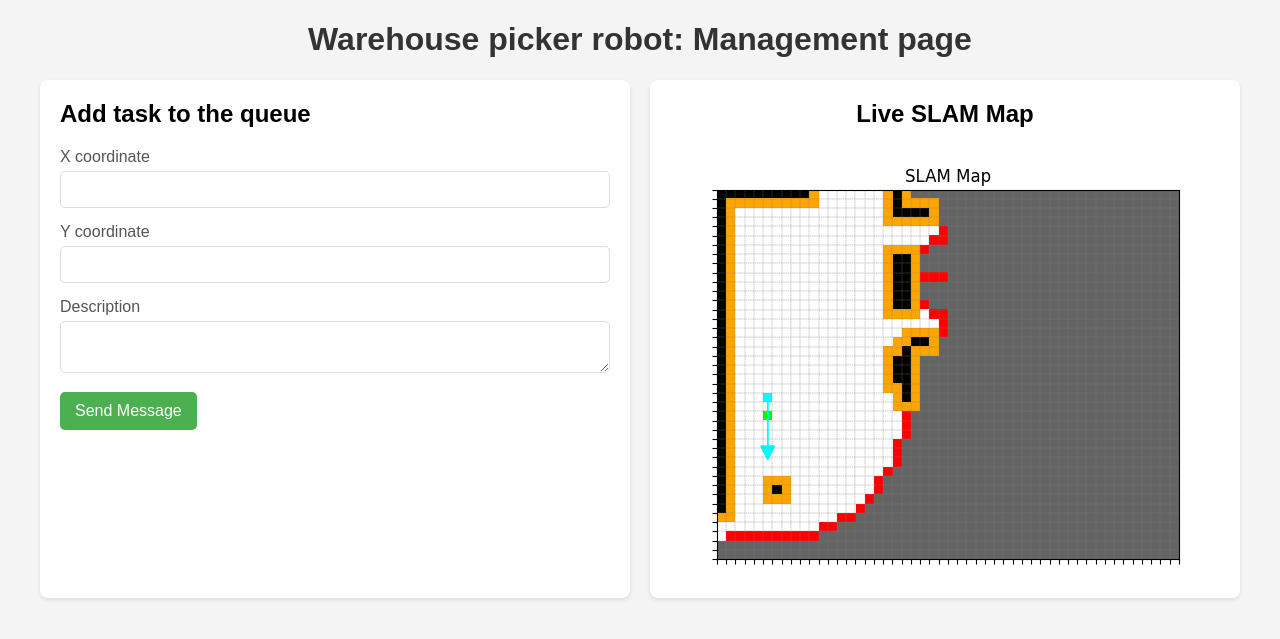
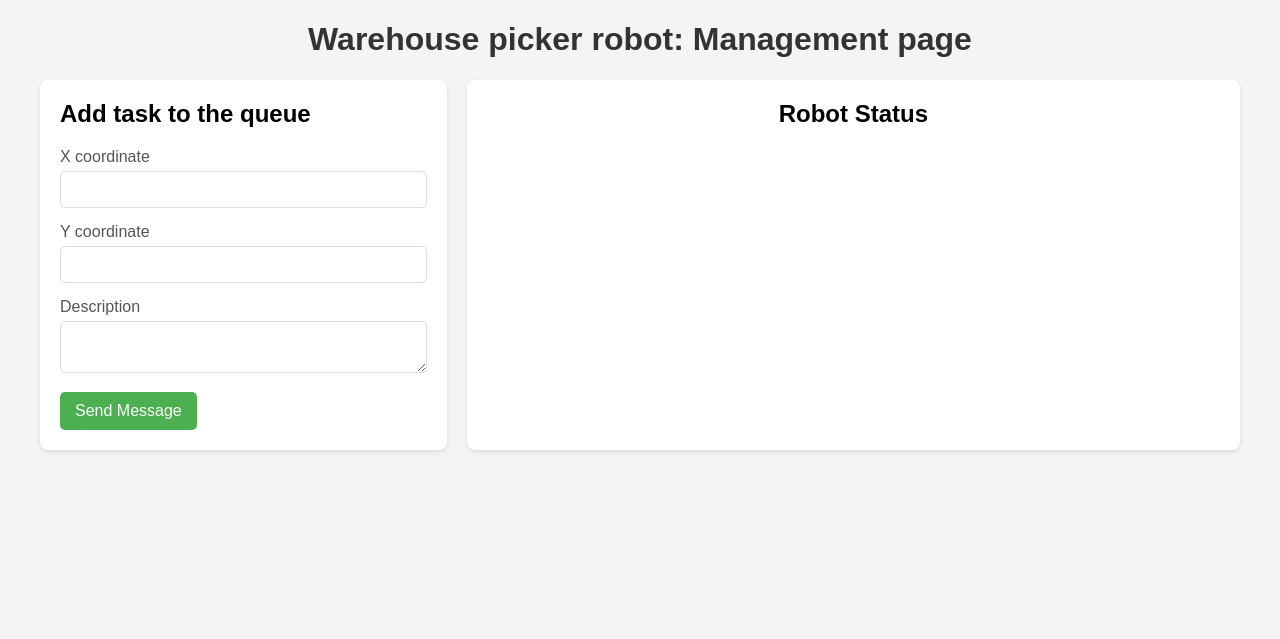
Before and after one commit to JenV-1848843/cyber_phisical_systems_picker_robot, a Flask app: page / in a window 1280 px wide. Shown: the top 639 px of the page. Run offline with Flask 3, Linux system fonts and the light colour scheme; data that the repository does not hold is empty.

Commit message:
Plot status and map online

```diff
--- a/controllers/assignment_controller/SLAM/mapping.py
+++ b/controllers/assignment_controller/SLAM/mapping.py
@@ -101,7 +101,7 @@ def update_map(pose, lidar, grid_map, obstacle_map, occupancy_map, init_map, rob
 
     rx, ry, rtheta = pose
     map_x, map_y = world_to_map(rx, ry)
-    max_range = 1.5  # LIDAR range cap
+    max_range = 2.0  # LIDAR range cap
 
     for i, distance in enumerate(ranges):
         if i < lidar_noise or i > len(ranges) - lidar_noise:
--- a/web/static/styles.css
+++ b/web/static/styles.css
@@ -12,7 +12,7 @@ h1 {
 }
 
 h2 {
-    margin-top:0;
+  margin-top: 0;
 }
 
 .container {
@@ -29,8 +29,8 @@ form {
   box-shadow: 0 2px 4px rgba(0, 0, 0, 0.1);
 }
 
-.map-container {
-    flex: 1;
+.update-container {
+  flex: 2;
   padding: 20px;
   background-color: #fff;
   border-radius: 8px;
@@ -44,7 +44,8 @@ label {
   color: #555;
 }
 
-input, textarea {
+input,
+textarea {
   width: 100%;
   padding: 10px;
   margin-bottom: 15px;
@@ -80,3 +81,23 @@ img {
   border-radius: 8px;
   margin-top: 10px;
 }
+
+.robot-info-block {
+  display: flex;
+  justify-content: space-between;
+  align-items: flex-start;
+  gap: 20px;
+}
+
+.robot-info {
+  flex: 1;
+  text-align: left;
+}
+
+.robot-info p {
+  text-align: left;
+}
+
+.robot-map {
+  max-width: 400px;
+}
--- a/web/templates/index.html
+++ b/web/templates/index.html
@@ -3,7 +3,8 @@
   <head>
     <meta charset="UTF-8" />
     <title>RabbitMQ Publisher</title>
-    <link rel="stylesheet" href="/static/styles.css">  </head>
+    <link rel="stylesheet" href="/static/styles.css" />
+  </head>
   <body>
     <h1>Warehouse picker robot: Management page</h1>
 
@@ -11,20 +12,39 @@
       <form method="post">
         <h2>Add task to the queue</h2>
         <label for="x_target">X coordinate</label>
-        <input type="number" id="x_target" name="x_target" min="-1000" max="1000" required />
+        <input
+          type="number"
+          id="x_target"
+          name="x_target"
+          min="-1000"
+          max="1000"
+          required
+        />
 
         <label for="y_target">Y coordinate</label>
-        <input type="number" id="y_target" name="y_target" min="-1000" max="1000" required />
+        <input
+          type="number"
+          id="y_target"
+          name="y_target"
+          min="-1000"
+          max="1000"
+          required
+        />
 
         <label for="description">Description</label>
-        <textarea id="description" name="description" rows="2" maxlength="128" required></textarea>
+        <textarea
+          id="description"
+          name="description"
+          rows="2"
+          maxlength="128"
+          required
+        ></textarea>
 
         <button type="submit">Send Message</button>
       </form>
 
-      <div class="map-container">
-        <h2>Live SLAM Map</h2>
-        <img id="slamMap" src="/static/map.png" alt="SLAM Map" />
+      <div class="update-container">
+        <h2>Robot Status</h2>
       </div>
     </div>
 
@@ -36,6 +56,50 @@
         const timestamp = new Date().getTime();
         mapImg.src = `/static/map.png?cache=` + timestamp;
       }, 500);
+
+      const eventSource = new EventSource("/stream");
+
+      eventSource.onmessage = function (event) {
+        const allRobots = JSON.parse(event.data);
+        const statusDiv = document.querySelector(".update-container");
+        statusDiv.innerHTML = "";
+
+        for (const robotId in allRobots) {
+          const robot = allRobots[robotId];
+          const status = robot.status;
+          const mapImg = robot.map_img;
+
+          const posWorld = status.position.world;
+          const posMap = status.position.map;
+          const endTarget = status.end_target;
+          const currentTarget = status.current_target;
+
+          let html = `
+          <h3>Status of robot: ${robotId}</h3>
+            <div class="robot-info-block">
+              <div class="robot-info">
+
+                <h4>Robot position:</h4>
+                <p>World: x: ${posWorld.x}, y: ${posWorld.y}, θ: ${posWorld.theta} | Map: (${posMap.x}, ${posMap.y})</p>
+
+                <h4>End target:</h4>
+                <p>World: x: ${endTarget.world.x}, y: ${endTarget.world.y} | Map: (${endTarget.map.x}, ${endTarget.map.y})</p>
+
+                <h4>Status:</h4>
+                <p>${status.status}</p>
+              </div>`;
+
+          if (mapImg) {
+            html += `
+              <div class="robot-map">
+                <img src="${mapImg}" alt="Map of ${robotId}"/>
+              </div>`;
+          }
+
+          html += "</div><hr/>";
+          statusDiv.innerHTML += html;
+        }
+      };
     </script>
   </body>
 </html>
--- a/web/webapp.py
+++ b/web/webapp.py
@@ -1,4 +1,4 @@
-from flask import Flask, render_template, request, jsonify
+from flask import Flask, render_template, request, jsonify, Response
 from flask_socketio import SocketIO, emit
 import threading
 import json
@@ -29,9 +29,10 @@ rabbitmq_host = 'localhost'
 rabbitmq_queue = 'task_queue'
 
 # Robot initialization settings
-ROBOT_IDS = {"Robot1": 1, "Robot2": 2}
-ROBOT_START_POSES = {"Robot1": [-1.5, 0.0, 0.0], "Robot2": [-1.5, 1.0, 0]}  # [x, y, theta]
-robot_index = 0
+ROBOT_IDS = {"Robot 1": 1, "Robot 2": 2, "Robot 3": 3}
+ROBOT_START_POSES = {"Robot 1": [-1.5, 0.0, 0.0], "Robot 2": [-1.5, 1.0, 0], "Robot 3": [-1.5, -1.0, 0]}  # [x, y, theta]
+status_dict = {}
+map_dict = {}
 lock = threading.Lock()
 
 # ──────────────────────────────────────────────────────────────
@@ -57,7 +58,38 @@ def initialize_robot(name):
 def handle_status_update(data):
     with lock:
         robot_id = data.get('robot_id')
-        print(f"Received status update from robot {robot_id}: {data}")
+        # print(f"Received status update from robot {robot_id}: {data}")
+        status_dict[robot_id] = data
+
+@socketio.on('map_update')
+def handle_map_update(data):
+    with lock:
+        robot_id = data.get('robot_id')
+        map_img = data.get('map_img')
+        # print(f"Received map update from robot {robot_id}: {map_img}")
+        map_dict[robot_id] = map_img
+
+@app.route('/stream')
+def stream():
+    def event_stream():
+        last_sent = {}
+        while True:
+            with lock:
+                merged_data = {}
+
+                for robot_id in status_dict:
+                    merged_data[robot_id] = {
+                        "status": status_dict.get(robot_id),
+                        "map_img": map_dict.get(robot_id)  # kan None zijn
+                    }
+
+                if merged_data != last_sent:
+                    last_sent = merged_data.copy()
+                    yield f"data: {json.dumps(merged_data)}\n\n"
+
+            time.sleep(1)
+
+    return Response(event_stream(), mimetype='text/event-stream')
 
 # ──────────────────────────────────────────────────────────────
 # CONNECTION TO RABBITMQ
```
Also changed, not shown: controllers/assignment_controller/assignment_controller.py (+5 -4 lines), controllers/assignment_controller/communication/sockets.py (+9 -0 lines), controllers/assignment_controller/utils.py (+34 -5 lines), web/static/map.png (deleted), worlds/.assignment_world.jpg, 4 other files. Lines whose indentation alone changed are shown as unchanged.
